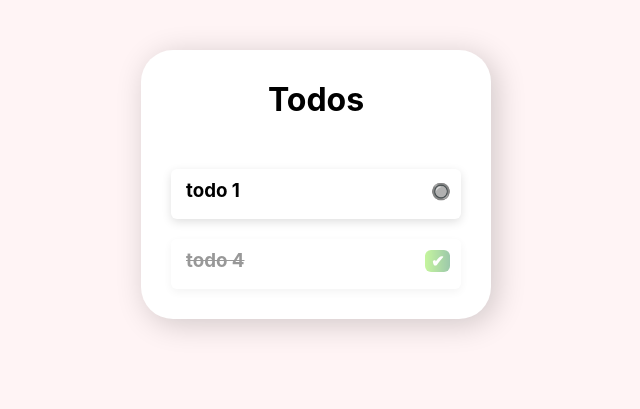
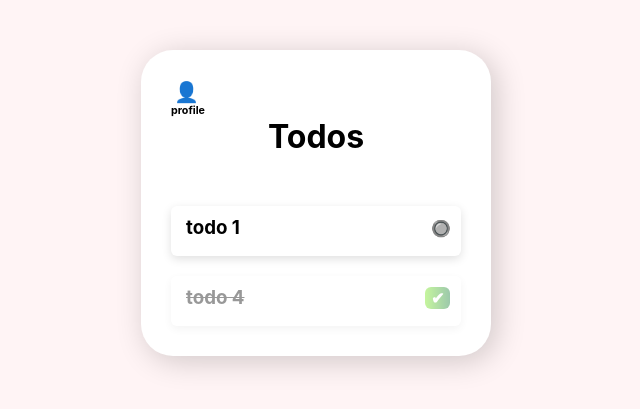
Before and after one commit to MahdiLatifi/TodoApp, a Django app: page / in a window 1280 px wide. Shown: the top 409 px of the page, without its empty margins (324-964 px from the left). Run offline with Django 5.2, Linux system fonts and the light colour scheme.

Commit message:
add profile icon

```diff
--- a/statics/css/style.css
+++ b/statics/css/style.css
@@ -136,6 +136,9 @@ i {
 h3 {
     margin: 0;
 }
+h6 {
+    margin: 0;
+}
 
 .todo {
     display: block;
@@ -186,6 +189,14 @@ h3 {
 
 }
 
+.profile-icon {
+    height: auto;
+    width: 20px;
+}
+#profile-icon {
+    font-size: 20px;
+}
+
 @keyframes fadeScale {
     from {
         opacity: 0;
--- a/templates/index.html
+++ b/templates/index.html
@@ -6,15 +6,19 @@
 <head>
     <meta charset="UTF-8">
     <meta name="viewport" content="width=device-width, initial-scale=1.0">
-    <title>Login | Signup Project</title>
+    <title>Todos</title>
     <link rel="stylesheet" href="{% static 'css/style.css' %}">
-{#    <link rel="preload" href="{% static 'fonts/niafam-icons.woff' %}" as="font" type="font/woff" crossorigin>#}
+    {#    <link rel="preload" href="{% static 'fonts/niafam-icons.woff' %}" as="font" type="font/woff" crossorigin>#}
     {#    <link href="https://fonts.googleapis.com/icon?family=Material+Icons" rel="stylesheet">#}
 </head>
 
 <body>
 <div class="container">
     <div class="div-form" id="login-form">
+        <div class="profile-icon">
+            <a href="#" id="profile-icon">👤</a>
+            <h6>profile</h6>
+        </div>
         <h1>Todos</h1>
         <div class="content">
             <div class="todo" id="todo-1">
```
